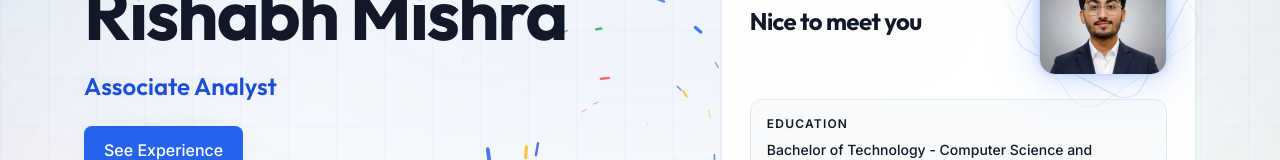
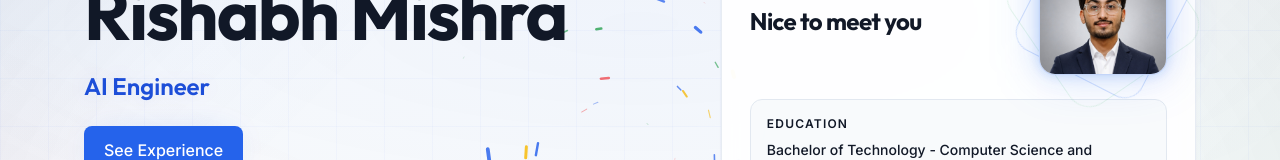
Before and after one commit to m-rishab/My-Portfolio-website, a React (Vite) app: page / in a window 1280 px wide. Shown: the part 162-322 px from the top of the page. Built offline with nearby package versions, Linux system fonts and the light colour scheme; no server answers.

Commit message:
fix: Hero typing roles → Data Scientist, Data Analyst, AI Engineer

```diff
--- a/src/data/portfolio.js
+++ b/src/data/portfolio.js
@@ -10,7 +10,7 @@ export const profile = {
     linkedin: 'https://www.linkedin.com/in/rishabhh-mishra/',
     github: 'https://github.com/m-rishab',
   },
-  roles: ['Data Scientist', 'AI Engineer', 'Associate Analyst'],
+  roles: ['Data Scientist', 'Data Analyst', 'AI Engineer'],
 };
 
 export const experience = [
```
